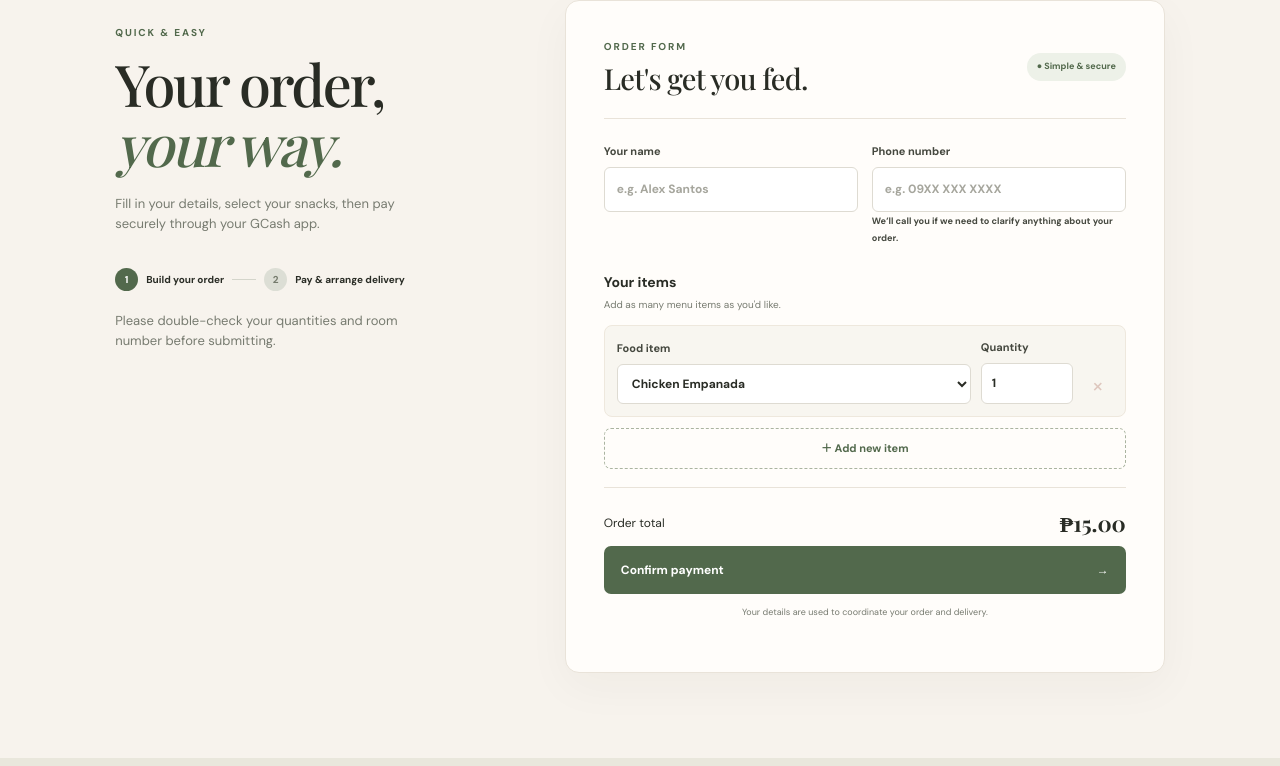
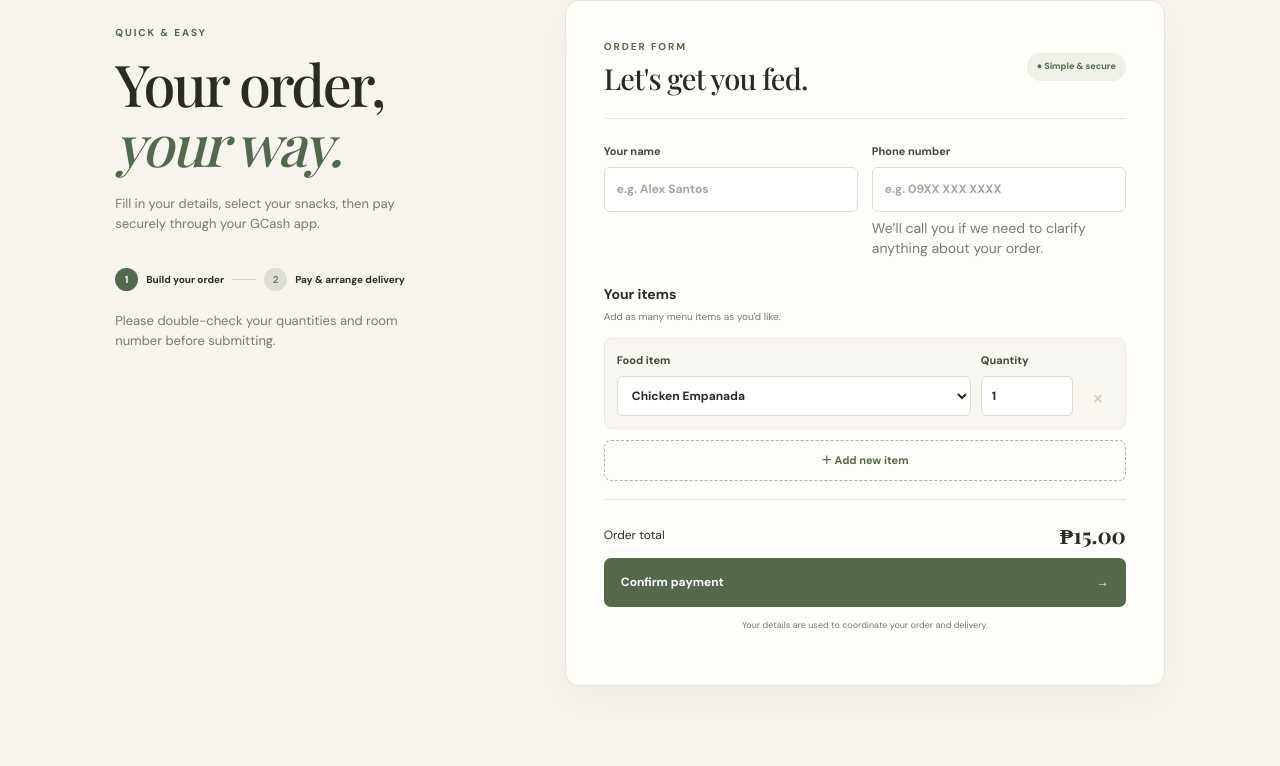
Before and after one commit to JeddahMaeDescartin051026/foodies, a plain HTML site: page index.html in a window 1280 px wide. Shown: the part 1193-1959 px from the top of the page. Drawn offline with nearby package versions, Linux system fonts and the light colour scheme; a web font is replaced by a local one.

Commit message:
Update styles.css

```diff
--- a/styles.css
+++ b/styles.css
@@ -929,3 +929,12 @@ footer>p {
         margin: 0;
     }
 }
+
+.field-note {
+  display: block;
+  margin-top: 6px;
+  color: var(--muted, #666);
+  font-size: 0.875rem;
+  font-weight: 400;
+  line-height: 1.45;
+}
```
